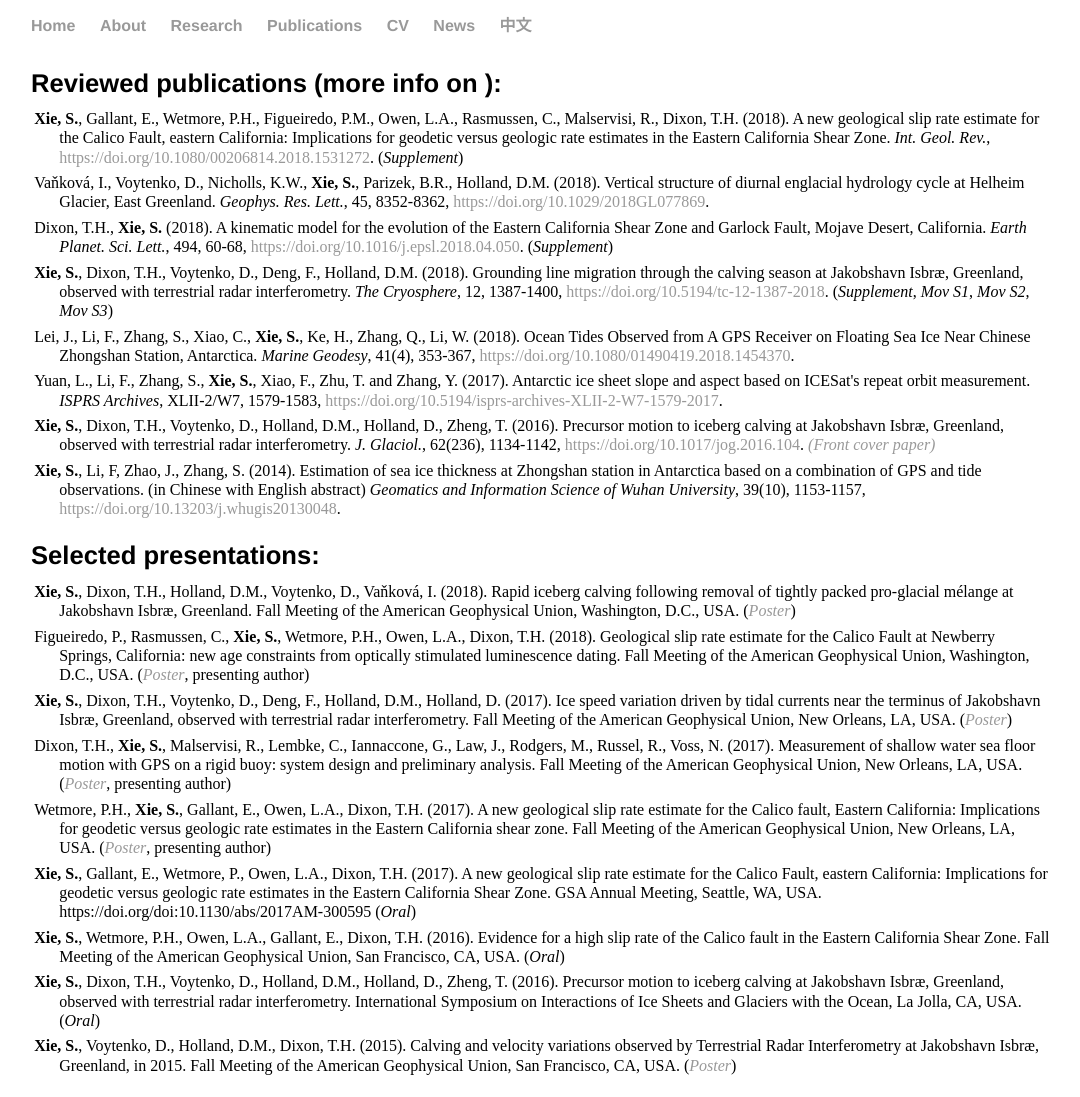
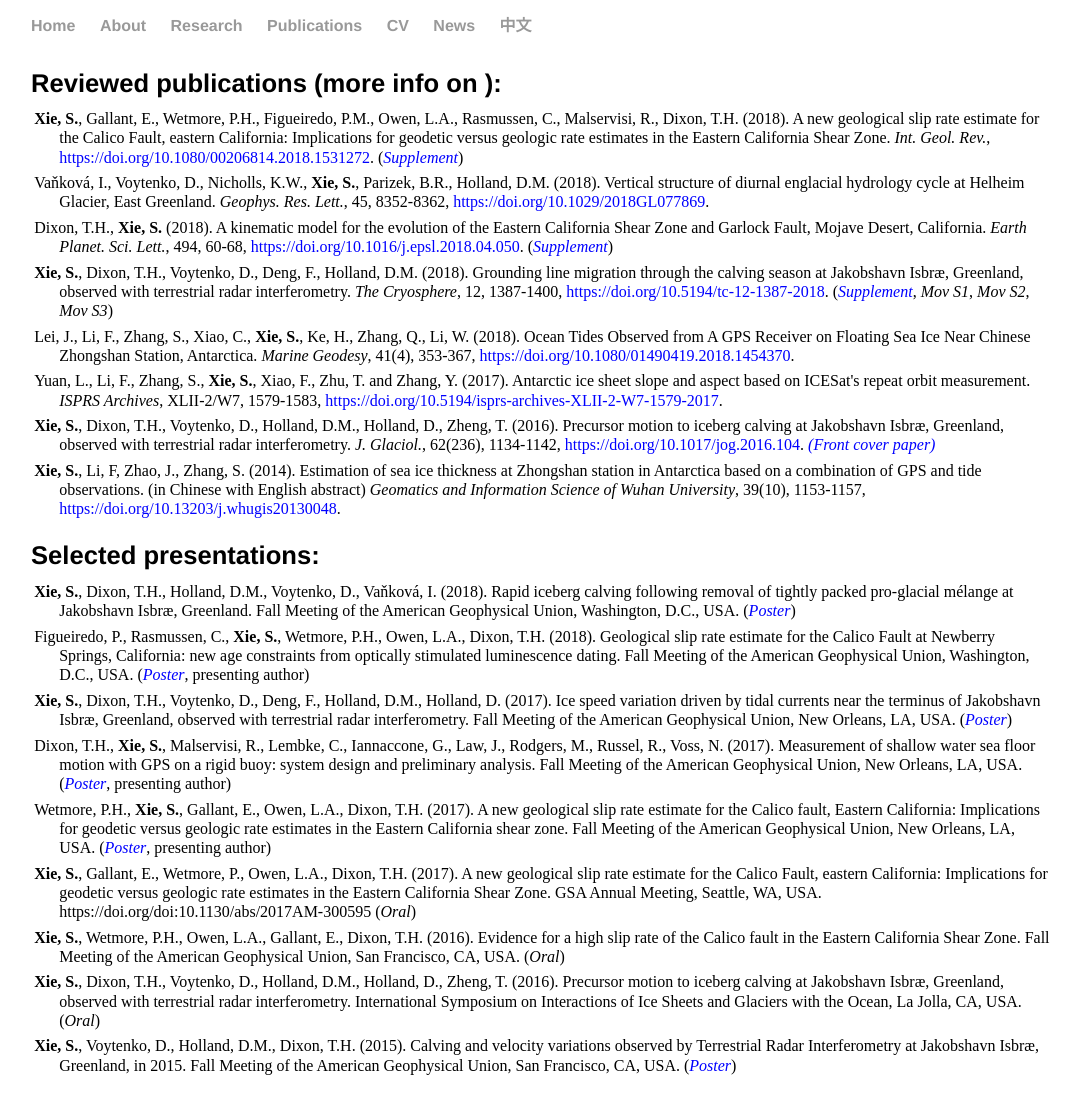
Before and after one commit to suruixie/suruixie.github.io, a Jekyll site: the page built from publications/index.html, in a window 1280 px wide. Shown: the whole page, without its empty margins (97-1177 px from the left). Built offline with Jekyll 4.4.1, drawn with Linux system fonts in a browser that asks for light colours; a style sheet for code colours, icons or effects is not loaded.

Commit message:
Update index.html

```diff
--- a/publications/index.html
+++ b/publications/index.html
@@ -4,37 +4,37 @@
 ---
 <link rel="stylesheet" href="https://cdn.rawgit.com/jpswalsh/academicons/master/css/academicons.min.css">
 <div class="publications">
-	<h4 style="margin-bottom:0.3em;">Reviewed publications (more info on <a  href="https://scholar.google.com/citations?hl=en&user=kF4StsMAAAAJ&view_op=list_works"><i class="ai ai-google-scholar ai-2x"></i></a>): </h4>
+	<h4 style="margin-bottom:0.3em;">Reviewed publications (more info on <a  href="https://scholar.google.com/citations?hl=en&user=kF4StsMAAAAJ&view_op=list_works" style="color:#0000FF;"><i class="ai ai-google-scholar ai-2x"></i></a>): </h4>
 	<p  class="publist" style="font-size:1.0em;">
-		<strong>Xie, S.</strong>, Gallant, E., Wetmore, P.H., Figueiredo, P.M., Owen, L.A., Rasmussen, C., Malservisi, R., Dixon, T.H. (2018). A new geological slip rate estimate for the Calico Fault, eastern California: Implications for geodetic versus geologic rate estimates in the Eastern California Shear Zone. <em>Int. Geol. Rev.</em>, <a href="https://doi.org/10.1080/00206814.2018.1531272">https://doi.org/10.1080/00206814.2018.1531272</a>.  (<em><a href="../files/2018/Xie_2018_IGR_supp.pdf" style="color:#000000;">Supplement</a></em>) <br>
+		<strong>Xie, S.</strong>, Gallant, E., Wetmore, P.H., Figueiredo, P.M., Owen, L.A., Rasmussen, C., Malservisi, R., Dixon, T.H. (2018). A new geological slip rate estimate for the Calico Fault, eastern California: Implications for geodetic versus geologic rate estimates in the Eastern California Shear Zone. <em>Int. Geol. Rev.</em>, <a href="https://doi.org/10.1080/00206814.2018.1531272" style="color:#0000FF;">https://doi.org/10.1080/00206814.2018.1531272</a>.  (<em><a href="../files/2018/Xie_2018_IGR_supp.pdf" style="color:#0000FF;">Supplement</a></em>) <br>
 	<p  class="publist" style="font-size:1.0em;">
-		Vaňková, I., Voytenko, D., Nicholls, K.W., <strong>Xie, S.</strong>, Parizek, B.R., Holland, D.M. (2018). Vertical structure of diurnal englacial hydrology cycle at Helheim Glacier, East Greenland. <em>Geophys. Res. Lett.</em>, 45, 8352-8362, <a href="https://doi.org/10.1029/2018GL077869">https://doi.org/10.1029/2018GL077869</a>. <br>
+		Vaňková, I., Voytenko, D., Nicholls, K.W., <strong>Xie, S.</strong>, Parizek, B.R., Holland, D.M. (2018). Vertical structure of diurnal englacial hydrology cycle at Helheim Glacier, East Greenland. <em>Geophys. Res. Lett.</em>, 45, 8352-8362, <a href="https://doi.org/10.1029/2018GL077869" style="color:#0000FF;">https://doi.org/10.1029/2018GL077869</a>. <br>
 	<p  class="publist" style="font-size:1.0em;">
-	        Dixon, T.H., <strong>Xie, S.</strong> (2018). A kinematic model for the evolution of the Eastern California Shear Zone and Garlock Fault, Mojave Desert, California. <em>Earth Planet. Sci. Lett.</em>, 494, 60-68, <a href="https://doi.org/10.1016/j.epsl.2018.04.050">https://doi.org/10.1016/j.epsl.2018.04.050</a>. (<em><a href="../files/2018/Dixon&Xie_2018_EPSL_supp.pdf" style="color:#000000;">Supplement</a></em>)<br>
+	        Dixon, T.H., <strong>Xie, S.</strong> (2018). A kinematic model for the evolution of the Eastern California Shear Zone and Garlock Fault, Mojave Desert, California. <em>Earth Planet. Sci. Lett.</em>, 494, 60-68, <a href="https://doi.org/10.1016/j.epsl.2018.04.050" style="color:#0000FF;">https://doi.org/10.1016/j.epsl.2018.04.050</a>. (<em><a href="../files/2018/Dixon&Xie_2018_EPSL_supp.pdf" style="color:#0000FF;">Supplement</a></em>)<br>
 	<p  class="publist" style="font-size:1.0em;">
-		<strong>Xie, S.</strong>, Dixon, T.H., Voytenko, D., Deng, F., Holland, D.M. (2018). Grounding line migration through the calving season at Jakobshavn Isbræ, Greenland, observed with terrestrial radar interferometry. <em>The Cryosphere</em>, 12, 1387-1400, <a href="https://doi.org/10.5194/tc-12-1387-2018">https://doi.org/10.5194/tc-12-1387-2018</a>. (<em><a href="../files/2018/Xie_2018_TC_supp.pdf" style="color:#000000;">Supplement</a></em>, <em><a href="../files/2018/Xie18_movS1_2012.mp4" style="color:#000000;"> Mov S1</a></em>, <em><a href="../files/2018/Xie18_movS2_2015.mp4" style="color:#000000;"> Mov S2</a></em>, <em><a href="../files/2018/Xie18_movS3_2016.mp4" style="color:#000000;"> Mov S3</a></em>) <br>
+		<strong>Xie, S.</strong>, Dixon, T.H., Voytenko, D., Deng, F., Holland, D.M. (2018). Grounding line migration through the calving season at Jakobshavn Isbræ, Greenland, observed with terrestrial radar interferometry. <em>The Cryosphere</em>, 12, 1387-1400, <a href="https://doi.org/10.5194/tc-12-1387-2018" style="color:#0000FF;">https://doi.org/10.5194/tc-12-1387-2018</a>. (<em><a href="../files/2018/Xie_2018_TC_supp.pdf" style="color:#0000FF;">Supplement</a></em>, <em><a href="../files/2018/Xie18_movS1_2012.mp4" style="color:#000000;"> Mov S1</a></em>, <em><a href="../files/2018/Xie18_movS2_2015.mp4" style="color:#000000;"> Mov S2</a></em>, <em><a href="../files/2018/Xie18_movS3_2016.mp4" style="color:#000000;"> Mov S3</a></em>) <br>
 	<p  class="publist" style="font-size:1.0em;">
-		Lei, J., Li, F., Zhang, S., Xiao, C., <strong>Xie, S.</strong>, Ke, H., Zhang, Q., Li, W. (2018). Ocean Tides Observed from A GPS Receiver on Floating Sea Ice Near Chinese Zhongshan Station, Antarctica. <em>Marine Geodesy</em>, 41(4), 353-367, <a href="https://doi.org/10.1080/01490419.2018.1454370">https://doi.org/10.1080/01490419.2018.1454370</a>.  <br>
+		Lei, J., Li, F., Zhang, S., Xiao, C., <strong>Xie, S.</strong>, Ke, H., Zhang, Q., Li, W. (2018). Ocean Tides Observed from A GPS Receiver on Floating Sea Ice Near Chinese Zhongshan Station, Antarctica. <em>Marine Geodesy</em>, 41(4), 353-367, <a href="https://doi.org/10.1080/01490419.2018.1454370" style="color:#0000FF;">https://doi.org/10.1080/01490419.2018.1454370</a>.  <br>
 	<p  class="publist" style="font-size:1.0em;">
-		Yuan, L., Li, F., Zhang, S., <strong>Xie, S.</strong>, Xiao, F., Zhu, T. and Zhang, Y. (2017). Antarctic ice sheet slope and aspect based on ICESat's repeat orbit measurement. <em>ISPRS Archives</em>, XLII-2/W7, 1579-1583, <a href="https://doi.org/10.5194/isprs-archives-XLII-2-W7-1579-2017">https://doi.org/10.5194/isprs-archives-XLII-2-W7-1579-2017</a>.  <br>
+		Yuan, L., Li, F., Zhang, S., <strong>Xie, S.</strong>, Xiao, F., Zhu, T. and Zhang, Y. (2017). Antarctic ice sheet slope and aspect based on ICESat's repeat orbit measurement. <em>ISPRS Archives</em>, XLII-2/W7, 1579-1583, <a href="https://doi.org/10.5194/isprs-archives-XLII-2-W7-1579-2017" style="color:#0000FF;">https://doi.org/10.5194/isprs-archives-XLII-2-W7-1579-2017</a>.  <br>
 	<p  class="publist" style="font-size:1.0em;">
-		<strong>Xie, S.</strong>, Dixon, T.H., Voytenko, D., Holland, D.M., Holland, D., Zheng, T. (2016). Precursor motion to iceberg calving at Jakobshavn Isbræ, Greenland, observed with terrestrial radar interferometry. <em>J. Glaciol.</em>, 62(236), 1134-1142, <a href="https://doi.org/10.1017/jog.2016.104">https://doi.org/10.1017/jog.2016.104</a>. <em><a href="https://doi.org/10.1017/jog.2016.123"> (Front cover paper)</a></em> <br>
+		<strong>Xie, S.</strong>, Dixon, T.H., Voytenko, D., Holland, D.M., Holland, D., Zheng, T. (2016). Precursor motion to iceberg calving at Jakobshavn Isbræ, Greenland, observed with terrestrial radar interferometry. <em>J. Glaciol.</em>, 62(236), 1134-1142, <a href="https://doi.org/10.1017/jog.2016.104" style="color:#0000FF;">https://doi.org/10.1017/jog.2016.104</a>. <em><a href="https://doi.org/10.1017/jog.2016.123" style="color:#0000FF;"> (Front cover paper)</a></em> <br>
 	<p  class="publist" style="font-size:1.0em;">
-	        <strong>Xie, S.</strong>, Li, F, Zhao, J., Zhang, S. (2014). Estimation of sea ice thickness at Zhongshan station in Antarctica based on a combination of GPS and tide observations. (in Chinese with English abstract) <em>Geomatics and Information Science of Wuhan University</em>, 39(10), 1153-1157, <a href="http://ch.whu.edu.cn/CN/abstract/abstract3086.shtml">https://doi.org/10.13203/j.whugis20130048</a>.  <br>
+	        <strong>Xie, S.</strong>, Li, F, Zhao, J., Zhang, S. (2014). Estimation of sea ice thickness at Zhongshan station in Antarctica based on a combination of GPS and tide observations. (in Chinese with English abstract) <em>Geomatics and Information Science of Wuhan University</em>, 39(10), 1153-1157, <a href="http://ch.whu.edu.cn/CN/abstract/abstract3086.shtml" style="color:#0000FF;">https://doi.org/10.13203/j.whugis20130048</a>.  <br>
 		<br style="line-height:1.3em">
 	</p>
 
 	<h4 style="margin-bottom:0.35em;">Selected presentations:</h4>
 	<p  class="publist" style="font-size:1.0em;">
-		<strong>Xie, S.</strong>, Dixon, T.H., Holland, D.M., Voytenko, D., Vaňková, I. (2018). Rapid iceberg calving following removal of tightly packed pro-glacial mélange at Jakobshavn Isbræ, Greenland. Fall Meeting of the American Geophysical Union, Washington, D.C., USA. (<em><a href="../files/2018/Xie_AGU18.pdf">Poster</a></em>)<br>
+		<strong>Xie, S.</strong>, Dixon, T.H., Holland, D.M., Voytenko, D., Vaňková, I. (2018). Rapid iceberg calving following removal of tightly packed pro-glacial mélange at Jakobshavn Isbræ, Greenland. Fall Meeting of the American Geophysical Union, Washington, D.C., USA. (<em><a href="../files/2018/Xie_AGU18.pdf" style="color:#0000FF;">Poster</a></em>)<br>
 	<p  class="publist" style="font-size:1.0em;">
-		Figueiredo, P., Rasmussen, C., <strong>Xie, S.</strong>, Wetmore, P.H., Owen, L.A., Dixon, T.H. (2018). Geological slip rate estimate for the Calico Fault at Newberry Springs, California: new age constraints from optically stimulated luminescence dating. Fall Meeting of the American Geophysical Union, Washington, D.C., USA. (<em><a href="../files/2018/Figueiredo_AGU18.pdf">Poster</a></em>, presenting author)<br>
+		Figueiredo, P., Rasmussen, C., <strong>Xie, S.</strong>, Wetmore, P.H., Owen, L.A., Dixon, T.H. (2018). Geological slip rate estimate for the Calico Fault at Newberry Springs, California: new age constraints from optically stimulated luminescence dating. Fall Meeting of the American Geophysical Union, Washington, D.C., USA. (<em><a href="../files/2018/Figueiredo_AGU18.pdf" style="color:#0000FF;">Poster</a></em>, presenting author)<br>
 	<p  class="publist" style="font-size:1.0em;">
-		<strong>Xie, S.</strong>, Dixon, T.H., Voytenko, D., Deng, F., Holland, D.M., Holland, D. (2017). Ice speed variation driven by tidal currents near the terminus of Jakobshavn Isbræ, Greenland, observed with terrestrial radar interferometry. Fall Meeting of the American Geophysical Union, New Orleans, LA, USA. (<em><a href="../files/2017/Xie_AGU17.pdf">Poster</a></em>)<br>
+		<strong>Xie, S.</strong>, Dixon, T.H., Voytenko, D., Deng, F., Holland, D.M., Holland, D. (2017). Ice speed variation driven by tidal currents near the terminus of Jakobshavn Isbræ, Greenland, observed with terrestrial radar interferometry. Fall Meeting of the American Geophysical Union, New Orleans, LA, USA. (<em><a href="../files/2017/Xie_AGU17.pdf" style="color:#0000FF;">Poster</a></em>)<br>
 	<p  class="publist" style="font-size:1.0em;">
-		Dixon, T.H., <strong>Xie, S.</strong>, Malservisi, R., Lembke, C., Iannaccone, G., Law, J., Rodgers, M., Russel, R., Voss, N. (2017). Measurement of shallow water sea floor motion with GPS on a rigid buoy: system design and preliminary analysis. Fall Meeting of the American Geophysical Union, New Orleans, LA, USA. (<em><a href="../files/2017/Dixon_AGU17.pdf">Poster</a></em>, presenting author)<br>
+		Dixon, T.H., <strong>Xie, S.</strong>, Malservisi, R., Lembke, C., Iannaccone, G., Law, J., Rodgers, M., Russel, R., Voss, N. (2017). Measurement of shallow water sea floor motion with GPS on a rigid buoy: system design and preliminary analysis. Fall Meeting of the American Geophysical Union, New Orleans, LA, USA. (<em><a href="../files/2017/Dixon_AGU17.pdf" style="color:#0000FF;">Poster</a></em>, presenting author)<br>
 	<p  class="publist" style="font-size:1.0em;">
-		Wetmore, P.H., <strong>Xie, S.</strong>, Gallant, E., Owen, L.A., Dixon, T.H. (2017). A new geological slip rate estimate for the Calico fault, Eastern California: Implications for geodetic versus geologic rate estimates in the Eastern California shear zone. Fall Meeting of the American Geophysical Union, New Orleans, LA, USA. (<em><a href="../files/2017/Wetmore_AGU17.pdf">Poster</a></em>, presenting author)<br>
+		Wetmore, P.H., <strong>Xie, S.</strong>, Gallant, E., Owen, L.A., Dixon, T.H. (2017). A new geological slip rate estimate for the Calico fault, Eastern California: Implications for geodetic versus geologic rate estimates in the Eastern California shear zone. Fall Meeting of the American Geophysical Union, New Orleans, LA, USA. (<em><a href="../files/2017/Wetmore_AGU17.pdf" style="color:#0000FF;">Poster</a></em>, presenting author)<br>
 	<p  class="publist" style="font-size:1.0em;">
 		<strong>Xie, S.</strong>, Gallant, E., Wetmore, P., Owen, L.A., Dixon, T.H. (2017). A new geological slip rate estimate for the Calico Fault, eastern California: Implications for geodetic versus geologic rate estimates in the Eastern California Shear Zone. GSA Annual Meeting, Seattle, WA, USA. https://doi.org/doi:10.1130/abs/2017AM-300595 (<em>Oral</em>)<br>
 	<p  class="publist" style="font-size:1.0em;">
@@ -42,7 +42,7 @@
 	<p  class="publist" style="font-size:1.0em;">
 		<strong>Xie, S.</strong>, Dixon, T.H., Voytenko, D., Holland, D.M., Holland, D., Zheng, T. (2016). Precursor motion to iceberg calving at Jakobshavn Isbræ, Greenland, observed with terrestrial radar interferometry. International Symposium on Interactions of Ice Sheets and Glaciers with the Ocean, La Jolla, CA, USA. (<em>Oral</em>)<br>
 	<p  class="publist" style="font-size:1.0em;">
-		<strong>Xie, S.</strong>, Voytenko, D., Holland, D.M., Dixon, T.H. (2015). Calving and velocity variations observed by Terrestrial Radar Interferometry at Jakobshavn Isbræ, Greenland, in 2015. Fall Meeting of the American Geophysical Union, San Francisco, CA, USA. (<em><a href="../files/2015/Xie_AGU15.pdf">Poster</a></em>)<br>
+		<strong>Xie, S.</strong>, Voytenko, D., Holland, D.M., Dixon, T.H. (2015). Calving and velocity variations observed by Terrestrial Radar Interferometry at Jakobshavn Isbræ, Greenland, in 2015. Fall Meeting of the American Geophysical Union, San Francisco, CA, USA. (<em><a href="../files/2015/Xie_AGU15.pdf" style="color:#0000FF;">Poster</a></em>)<br>
 		<br style="line-height:6em">
 	</p>
 </div>
```
